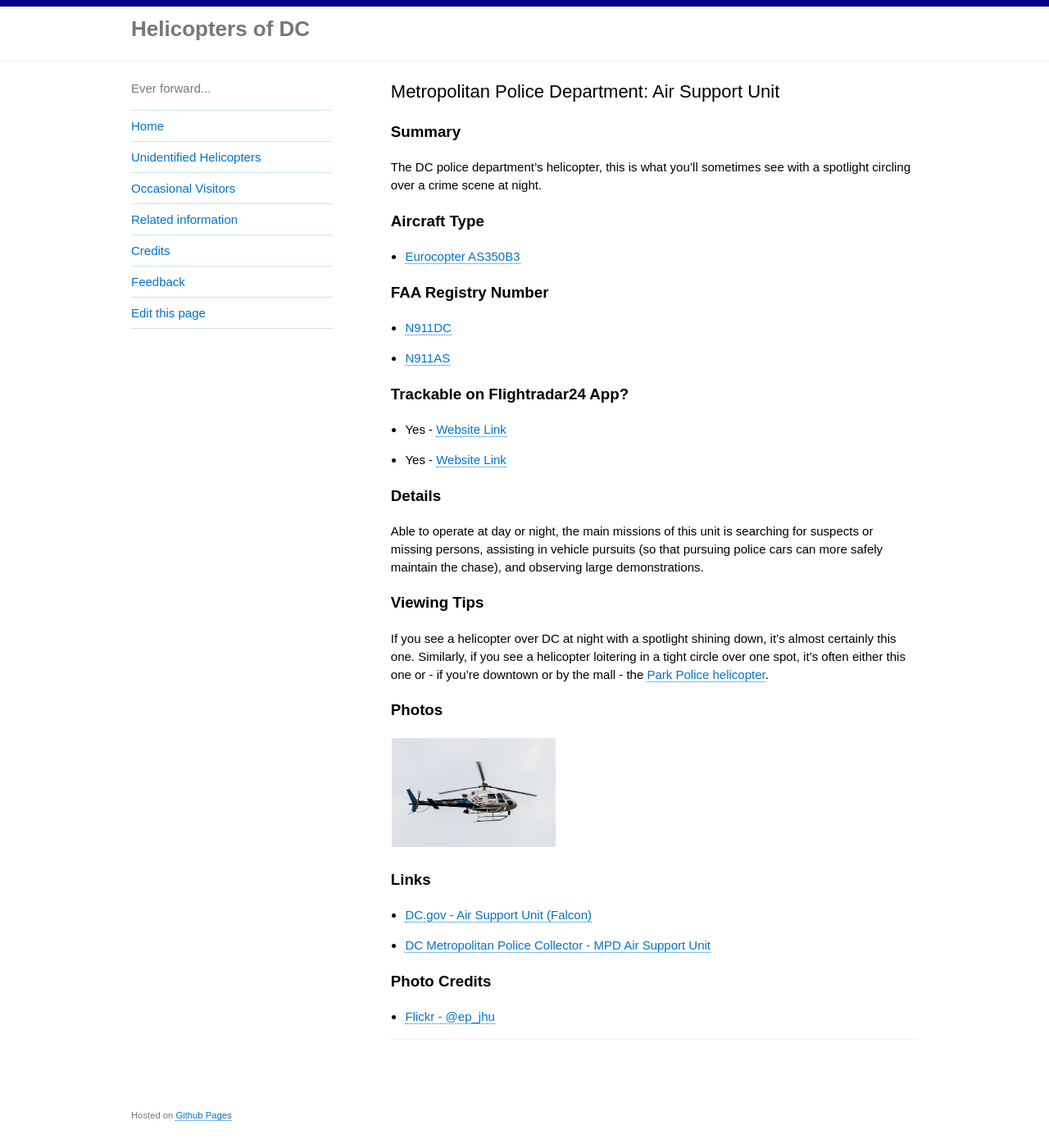
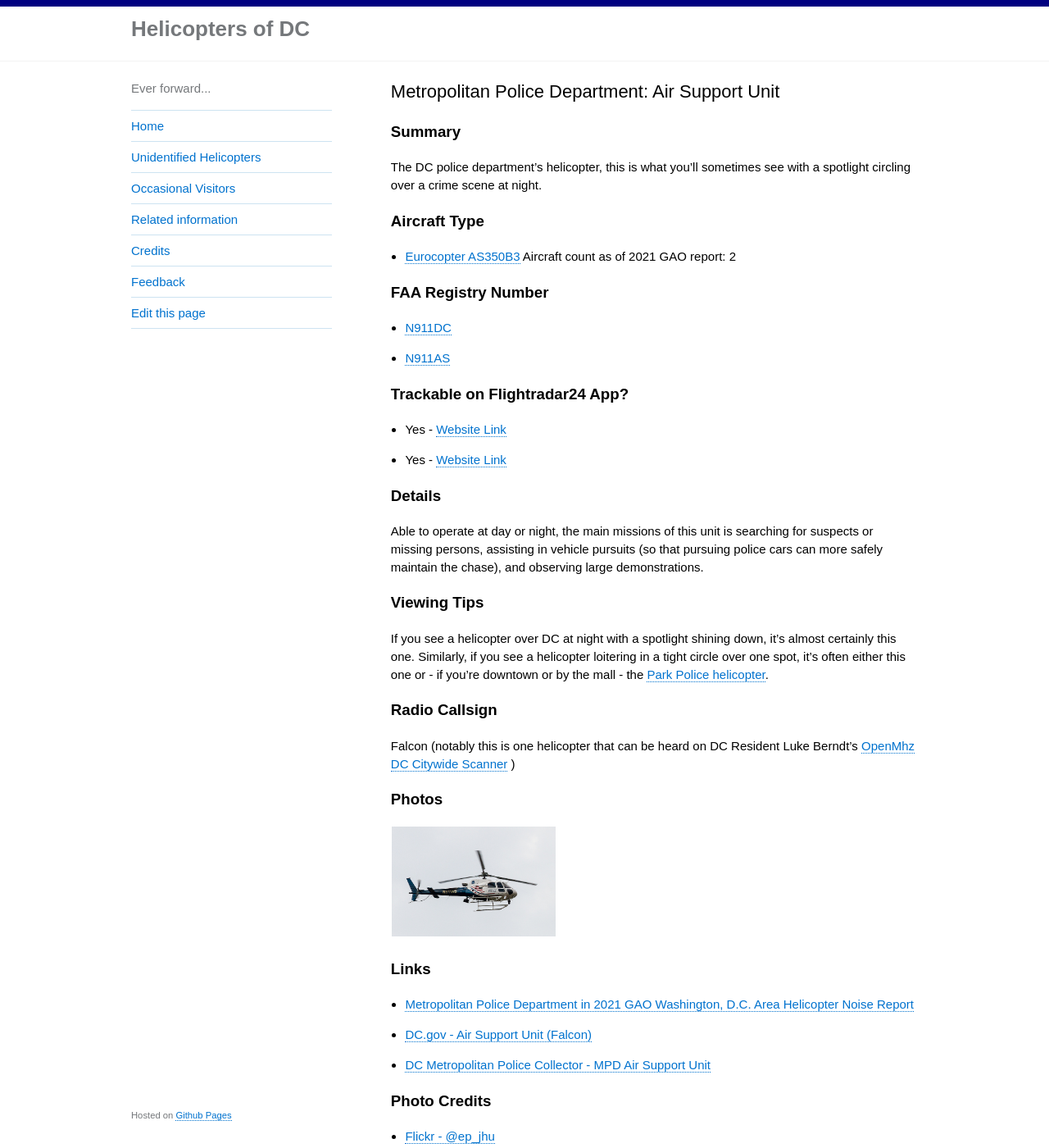
Before and after one commit to gbinal/dc-helicopters, a Jekyll site: the page built from _helicopters/3-metropolitan-police-department-air-support-unit-falcon.md, in a window 1280 px wide and 1400 px high. Shown: the whole window at 82% size. Built offline with Jekyll 4.4.1, drawn with Linux system fonts in a browser that asks for light colours.

Commit message:
Update 3-metropolitan-police-department-air-support-unit-falcon.md

```diff
--- a/_helicopters/3-metropolitan-police-department-air-support-unit-falcon.md
+++ b/_helicopters/3-metropolitan-police-department-air-support-unit-falcon.md
@@ -8,7 +8,7 @@ image: /pictures/MPD-helicopter.jpg
 The DC police department's helicopter, this is what you'll sometimes see with a spotlight circling over a crime scene at night.
 
 ### Aircraft Type
-* [Eurocopter AS350B3](https://en.wikipedia.org/wiki/Eurocopter_AS350_%C3%89cureuil)
+* [Eurocopter AS350B3](https://en.wikipedia.org/wiki/Eurocopter_AS350_%C3%89cureuil) Aircraft count as of 2021 GAO report: 2
 
 ### FAA Registry Number
 * [N911DC](https://registry.faa.gov/aircraftinquiry/NNum_Results.aspx?NNumbertxt=N911DC)
@@ -27,6 +27,10 @@ Able to operate at day or night, the main missions of this unit is searching for
 
 If you see a helicopter over DC at night with a spotlight shining down, it's almost certainly this one.  Similarly, if you see a helicopter loitering in a tight circle over one spot, it's often either this one or - if you're downtown or by the mall - the [Park Police helicopter](https://helicoptersofdc.com/helicopters/us-park-police-aviation-unit/).
 
+### Radio Callsign
+
+Falcon (notably this is one helicopter that can be heard on DC Resident Luke Berndt's [OpenMhz DC Citywide Scanner](https://openmhz.com/system/dcfd) )
+
 ### Photos
 
 <table style="width:100%">
@@ -37,6 +41,7 @@ If you see a helicopter over DC at night with a spotlight shining down, it's alm
 
 
 ### Links
+* [Metropolitan Police Department in 2021 GAO Washington, D.C. Area Helicopter Noise Report](https://hyp.is/ZdT0pBV0EeyEJhekJEWmoQ/www.gao.gov/assets/gao-21-200.pdf)
 * [DC.gov - Air Support Unit (Falcon)](https://mpdc.dc.gov/page/air-support-unit-falcon)
 * [DC Metropolitan Police Collector - MPD Air Support Unit](http://www.dcmetropolicecollector.com/MPD-Air-Support-Unit.html)
 
```
